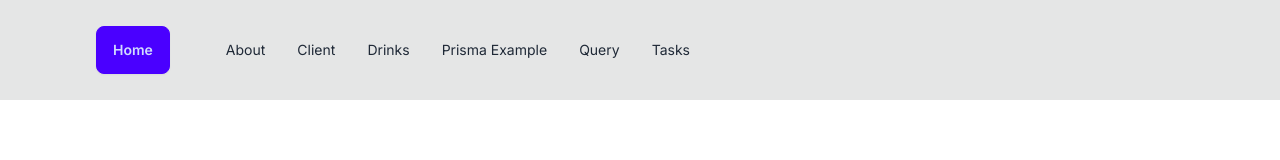
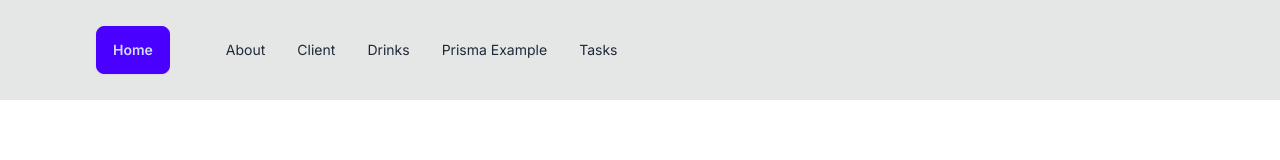
Before and after one commit to robertjezyk/nextjs-openai-app, a Next.js app: page / in a window 1280 px wide. Shown: the top 160 px of the page. Built offline with nearby package versions, Linux system fonts and the light colour scheme.

Commit message:
removing query page

```diff
--- a/app/query/page.js
+++ /dev/null
@@ -1,9 +0,0 @@
-const QueryPage = () => {
-  return (
-    <>
-      <h1 className="text-7xl">Query Page</h1>
-    </>
-  )
-}
-
-export default QueryPage
--- a/components/Navbar.jsx
+++ b/components/Navbar.jsx
@@ -16,10 +16,6 @@
   {
     url: "/prisma-example",
     name: "Prisma Example",
-  },
-  {
-    url: "/query",
-    name: "Query",
   },
   {
     url: "/tasks",
```
